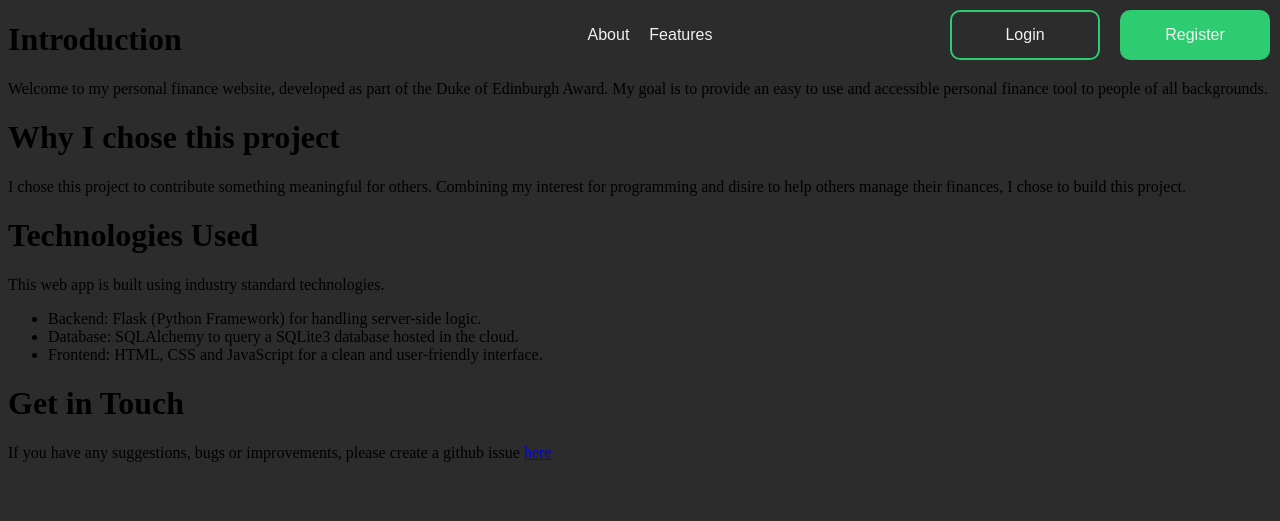
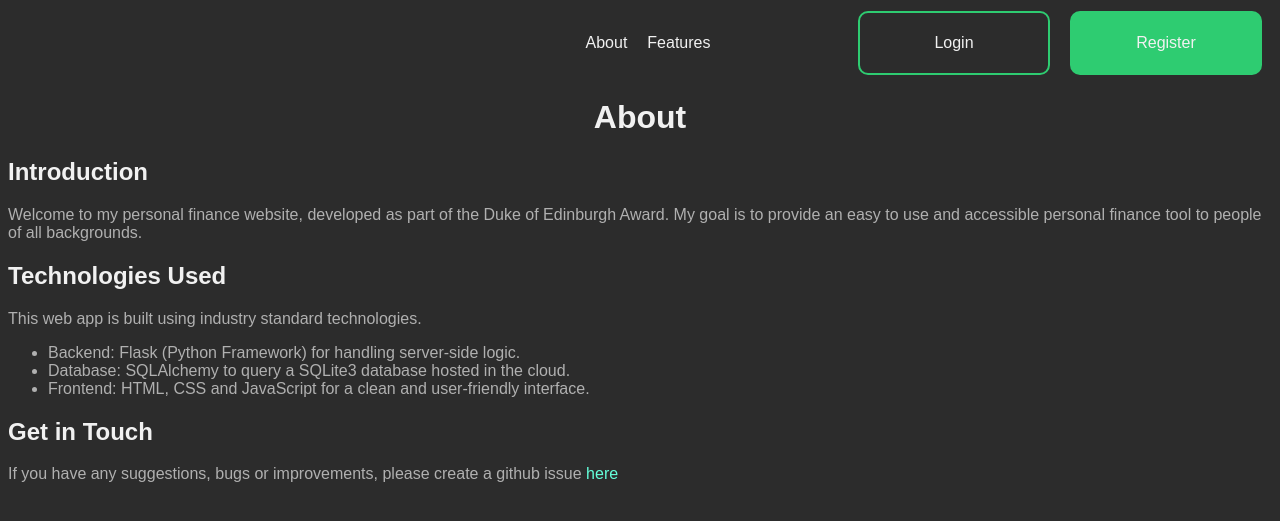
Before and after one commit to Chanirur/Chanirur-DofE-Skills, a Flask app: template templates/about.html in a window 1280 px wide. Shown: the top 521 px of the page. Run offline with Flask 3, Linux system fonts and the light colour scheme; the template is opened without the code that fills it, so the values that code supplies are empty.

Commit message:
add css to about page and functionality to login and register buttons

```diff
--- a/app.py
+++ b/app.py
@@ -9,3 +9,11 @@ def index():
 @app.route('/about')
 def about():
     return render_template('about.html')
+
+@app.route('/login')
+def login():
+    return "login works"
+
+@app.route('/   register')
+def register():
+    return "register works"
--- a/static/styles.css
+++ b/static/styles.css
@@ -1,12 +1,13 @@
 nav {
     padding: 10px;
-    position: fixed;
+    position: relative;
     top: 0;
     left: 0;
     display: flex;
     align-items: center;
     justify-content: space-between;
     width: 100%;
+    height: 50px;
 }
 
 body {
@@ -14,11 +15,12 @@ body {
 }
 
 .btn-nav {
-    height: 50px;
-    width: 150px;
+    height: 8vh;
+    width: 15vw;
     border-radius: 10px;
     font-size: 16px;
     color: #F1F1F1;
+    cursor: pointer;
 }
 
 .btn-fill {
@@ -60,3 +62,23 @@ body {
     justify-content: flex-end;
     gap: 20px;
 }
+
+h1 {
+    text-align: center;
+}
+
+h1, h2, h3, h4, h5, h6 {
+    color: #F1F1F1;
+    font-family: Arial, Helvetica, sans-serif;
+}
+
+p, ul {
+    font-family: Arial, Helvetica, sans-serif;
+    color: #b0b0b0;
+}
+
+a {
+    text-decoration: none;
+    font-family: Arial, Helvetica, sans-serif;
+    color: #64FFDA;
+}
--- a/templates/about.html
+++ b/templates/about.html
@@ -5,22 +5,17 @@ About
 {% endblock %}
 
 {% block main %}
-<h1>Introduction</h1>
+
+<h1>About</h1>
+
+<h2>Introduction</h2>
 
 <p>
     Welcome to my personal finance website, developed as part of the Duke of Edinburgh Award.
     My goal is to provide an easy to use and accessible personal finance tool to people of all backgrounds.
 </p>
 
-<h1>Why I chose this project</h1>
-
-<p>
-    I chose this project to contribute something meaningful for others. Combining
-    my interest for programming and disire to help others manage their finances,
-    I chose to build this project.
-</p>
-
-<h1>Technologies Used </h1>
+<h2>Technologies Used </h2>
 
 <p>
       This web app is built using industry standard technologies.
@@ -32,7 +27,7 @@ About
     <li>Frontend: HTML, CSS and JavaScript for a clean and user-friendly interface.</li>
 </ul>
 
-<h1>Get in Touch</h1>
+<h2>Get in Touch</h2>
 
 <p>If you have any suggestions, bugs or improvements, please create a github issue <a href="https://github.com/Chanirur/Chanirur-DofE-Skills">here</a></p>
 
--- a/templates/layout.html
+++ b/templates/layout.html
@@ -18,8 +18,8 @@
             <a class="nav-link" href="/features">Features</a>
         </div>
         <div class="right">
-            <button class="btn-nav btn-line">Login</button>
-            <button class="btn-nav btn-fill">Register</button>
+            <button class="btn-nav btn-line" onclick="window.location.href = '/login';">Login</button>
+            <button class="btn-nav btn-fill" onclick="window.location.href = '/register'">Register</button>
         </div>
     </nav>
 
```
Also changed, not shown: static/script.js (added).
